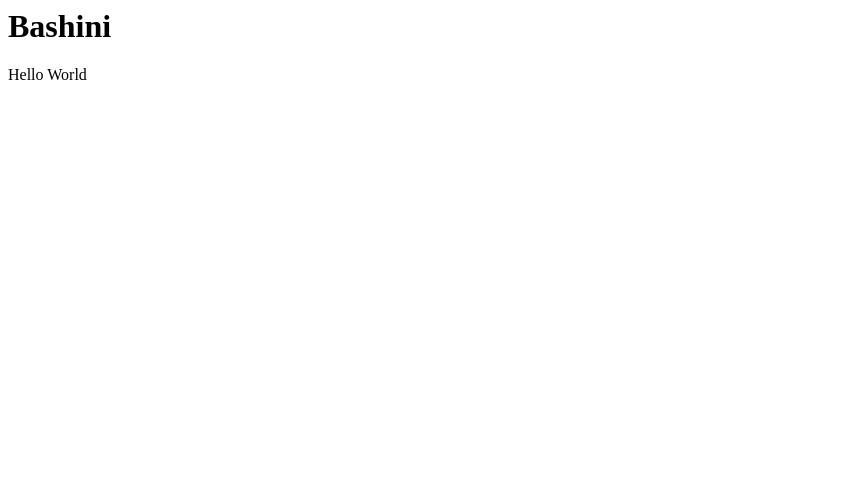
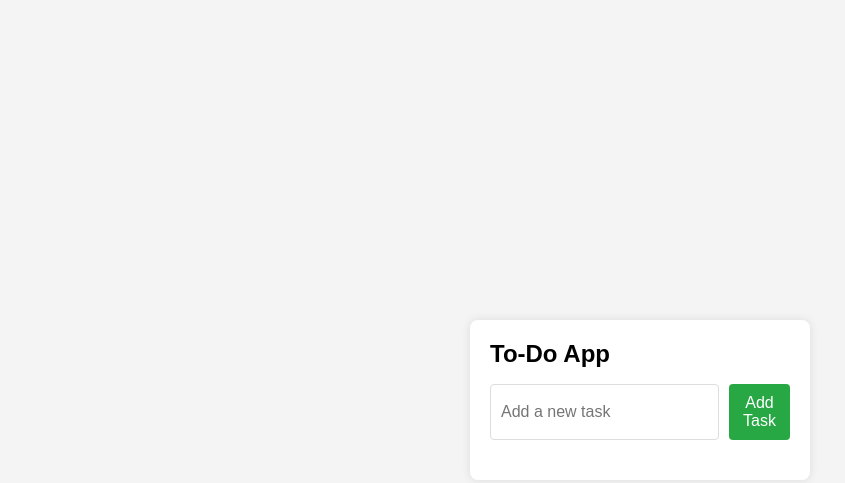
Before and after one commit to Bashini23/ToDo_App, a plain HTML site: page index.html in a window 1280 px wide. Shown: the whole page, without its empty margins (0-845 px from the left). Drawn offline with Linux system fonts and the light colour scheme.

Commit message:
Add files via upload

```diff
--- a/index.html
+++ b/index.html
@@ -1,8 +1,20 @@
-<html>
-<h1>Bashini</h1>
-<title>Engineering</title>
+<!DOCTYPE html>
+<html lang="en">
+<head>
+  <meta charset="UTF-8">
+  <meta name="viewport" content="width=device-width, initial-scale=1.0">
+  <title>To-Do App</title>
+  <link rel="stylesheet" href="styles.css">
+</head>
 <body>
-   <p> Hello World</p>
+  <div class="container">
+    <h1>To-Do App</h1>
+    <div class="input-container">
+      <input type="text" id="taskInput" placeholder="Add a new task">
+      <button onclick="addTask()">Add Task</button>
+    </div>
+    <ul id="taskList"></ul>
+  </div>
+  <script src="index.js"></script>
 </body>
-
 </html>
--- /dev/null
+++ b/index.js
@@ -0,0 +1,34 @@
+
+function addTask() {
+
+    const taskInput = document.getElementById('taskInput');
+    const taskValue = taskInput.value.trim();
+
+    if (taskValue !== "") {
+
+      const li = document.createElement('li');
+
+
+      const textNode = document.createTextNode(taskValue);
+      li.appendChild(textNode);
+
+
+      const deleteButton = document.createElement('button');
+      deleteButton.textContent = 'Delete';
+      deleteButton.onclick = function() {
+        this.parentElement.remove();
+      };
+      li.appendChild(deleteButton);
+
+      li.onclick = function() {
+        this.classList.toggle('completed');
+      };
+
+
+      document.getElementById('taskList').appendChild(li);
+
+      taskInput.value = '';
+    } else {
+      alert('Please enter a task.');
+    }
+}
--- /dev/null
+++ b/styles.css
@@ -0,0 +1,82 @@
+
+body {
+    font-family: Arial, sans-serif;
+    display: flex;
+    justify-content: center;
+    align-items: center;
+    height: 100vh;
+    margin: 0;
+    background-color: #f4f4f4;
+  }
+
+  .container {
+    background: #fff;
+    padding: 20px;
+    border-radius: 8px;
+    box-shadow: 0 0 10px rgba(0, 0, 0, 0.1);
+    width: 300px;
+  }
+
+  h1 {
+    margin-top: 0;
+    font-size: 24px;
+  }
+
+  .input-container {
+    display: flex;
+    margin-bottom: 20px;
+  }
+
+  #taskInput {
+    flex: 1;
+    padding: 10px;
+    font-size: 16px;
+    border: 1px solid #ddd;
+    border-radius: 4px;
+  }
+
+  button {
+    padding: 10px;
+    font-size: 16px;
+    border: none;
+    background-color: #28a745;
+    color: #fff;
+    border-radius: 4px;
+    cursor: pointer;
+    margin-left: 10px;
+  }
+
+  button:hover {
+    background-color: #218838;
+  }
+
+  ul {
+    list-style-type: none;
+    padding: 0;
+  }
+
+  li {
+    display: flex;
+    justify-content: space-between;
+    align-items: center;
+    padding: 10px;
+    border-bottom: 1px solid #ddd;
+  }
+
+  li.completed {
+    text-decoration: line-through;
+    color: #999;
+  }
+
+  li button {
+    background-color: #dc3545;
+    border: none;
+    color: #fff;
+    border-radius: 4px;
+    cursor: pointer;
+    padding: 5px 10px;
+  }
+
+  li button:hover {
+    background-color: #c82333;
+  }
```
